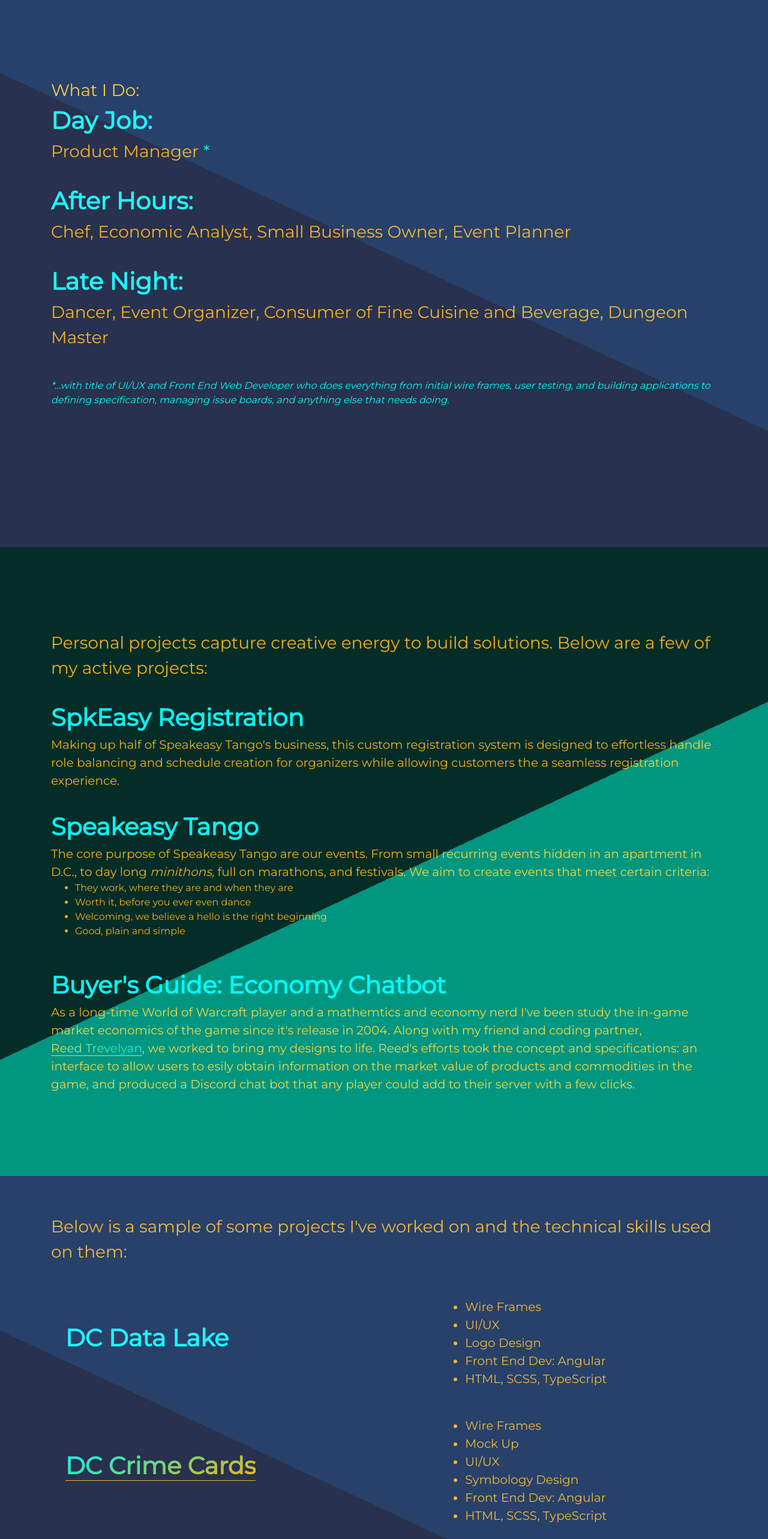
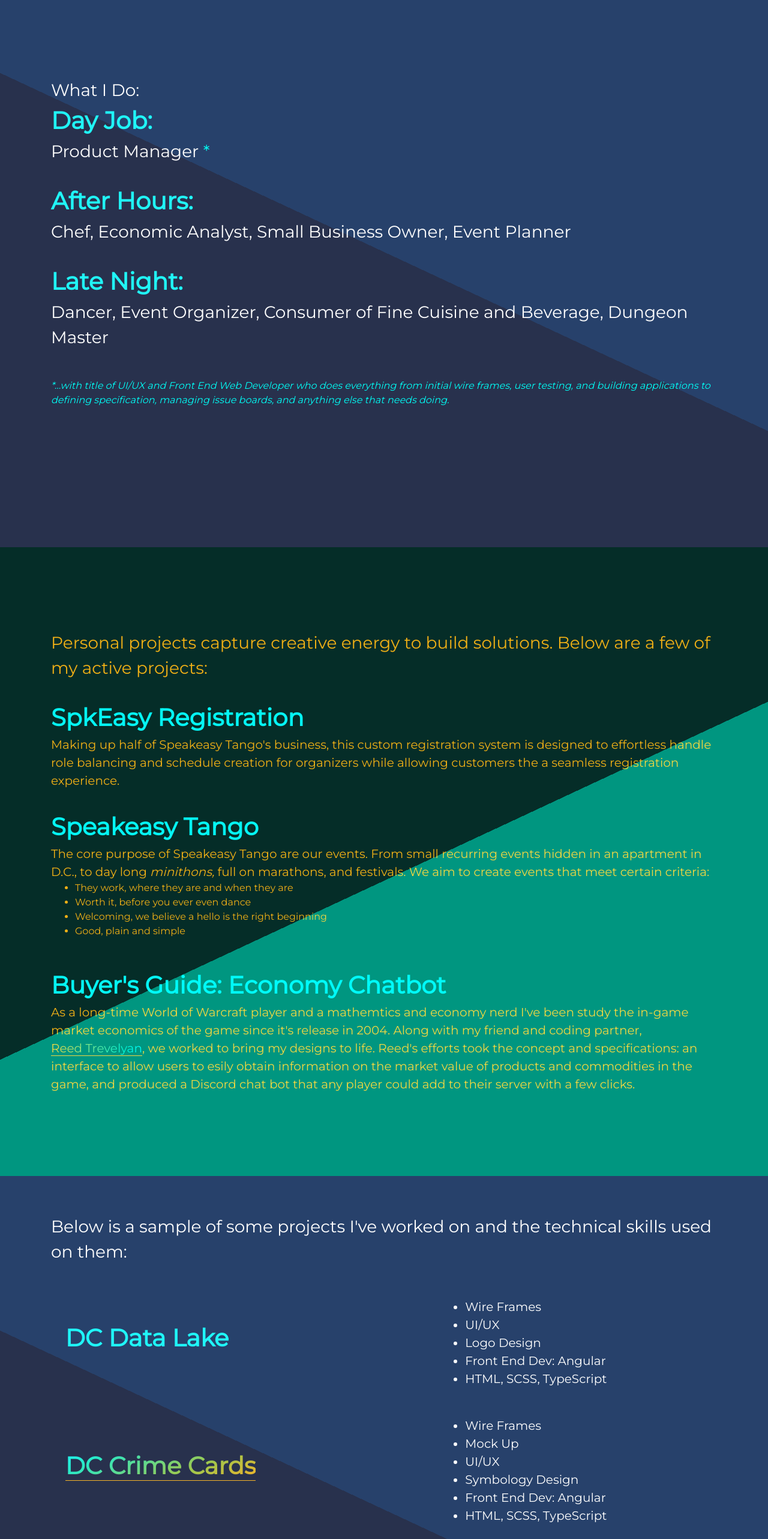
Before and after one commit to unlockedSound/chorvinsky_website, a React (Create React App) app: page / in a window 1280 px wide. Shown: the part 1240-3805 px from the top of the page at 60% size. Built offline with nearby package versions, Linux system fonts and the light colour scheme.

Commit message:
color adjustment, ready for release

```diff
--- a/src/App.scss
+++ b/src/App.scss
@@ -276,7 +276,7 @@
     @include content-spacer;
 
     &__opener {
-      color: $naut-text-1;
+      color: $naut-text-2;
       font-size: $med-text;
 
     }
@@ -287,7 +287,7 @@
     }
 
     &__text {
-      @include text-style($naut-text-1, $med-text);
+      @include text-style($naut-text-2, $med-text);
       @include extra-text;
 
       &__special {
@@ -317,11 +317,6 @@
   }
   &__content {
     @include content-spacer;
-
-    &__section {
-      color: #4e8de1;
-      font-size: $med-text;
-    }
 
     &__opener {
       @include text-style($naut-text-1, $med-text);
@@ -378,7 +373,7 @@
     //text-shadow: 1px 1px 1px $serika-tertiary;
 
     &__opener {
-      @include text-style($naut-text-1, $med-text);
+      @include text-style($naut-text-2, $med-text);
     }
 
     &__work {
@@ -411,7 +406,7 @@
     }
 
     &__skill {
-      @include text-style($naut-text-1, $sm-ish-text);
+      @include text-style($naut-text-2, $sm-ish-text);
       padding-bottom: 0;
 
       &__list {
```
